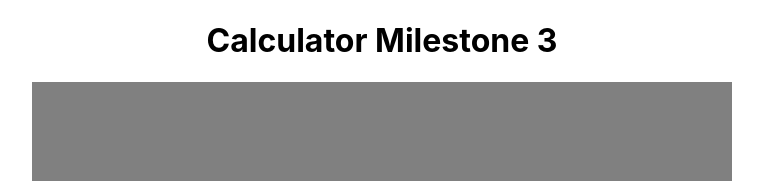
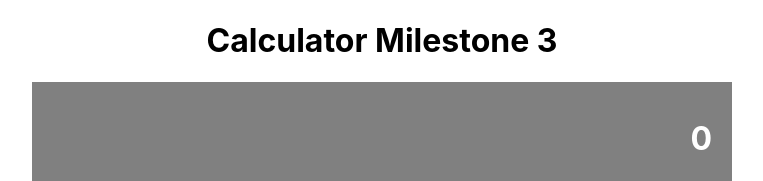
Before and after one commit to majovanilla/react-calculator, a React (Create React App) app: page / in a window 1280 px wide. Shown: the top 181 px of the page, without its empty margins (258-1021 px from the left). Built offline with nearby package versions, Linux system fonts and the light colour scheme.

Commit message:
Add function to render display correctly

```diff
--- a/src/components/App.js
+++ b/src/components/App.js
@@ -1,7 +1,6 @@
 import React from 'react';
 import Display from './Display';
 import ButtonPanel from './ButtonPanel';
-// eslint-disable-next-line no-unused-vars
 import Calculate from '../logic/Calculate';
 
 class App extends React.Component {
@@ -13,22 +12,27 @@ class App extends React.Component {
       next: null,
       operation: null,
     };
-    this.handleClick = this.handleClick.bind(this);
   }
 
-  handleClick = (clickedButton) => {
+  handleClick = clickedButton => {
     this.setState(Calculate(this.state, clickedButton));
   }
 
+  renderDisplay = values => {
+    const { total, next, operation } = values;
+    if (!total && !next && !operation) return '0';
+    return `${total ? total : ""} ${operation ? operation : ""} ${next ? next : ""}`;
+  }
+
+
   render() {
-    const { total, next, operation } = this.state;
     return (
       <div className="app">
         <header>
           <h1 className="main-title">Calculator Milestone 3</h1>
         </header>
         <div className="calculator-body">
-          <Display result={next ? next : total} />
+          <Display result={this.renderDisplay(this.state)} />
           <ButtonPanel clickHandler={this.handleClick} />
         </div>
       </div>
--- a/src/components/Button.js
+++ b/src/components/Button.js
@@ -1,6 +1,5 @@
 import React from 'react';
 import PropTypes from 'prop-types';
-import { render } from '@testing-library/react';
 
 class Button extends React.Component {
   handleClick = (buttonName) => {
--- a/src/logic/Calculate.js
+++ b/src/logic/Calculate.js
@@ -32,6 +32,7 @@ function Calculate(dataObj, buttonName) {
       return { total: total * -1, next: next * -1, operation };
 
     case '%':
+      // if (total && next)
       if (next) return { total, next: (operate(0, next, buttonName)), operation };
       break;
 
```
